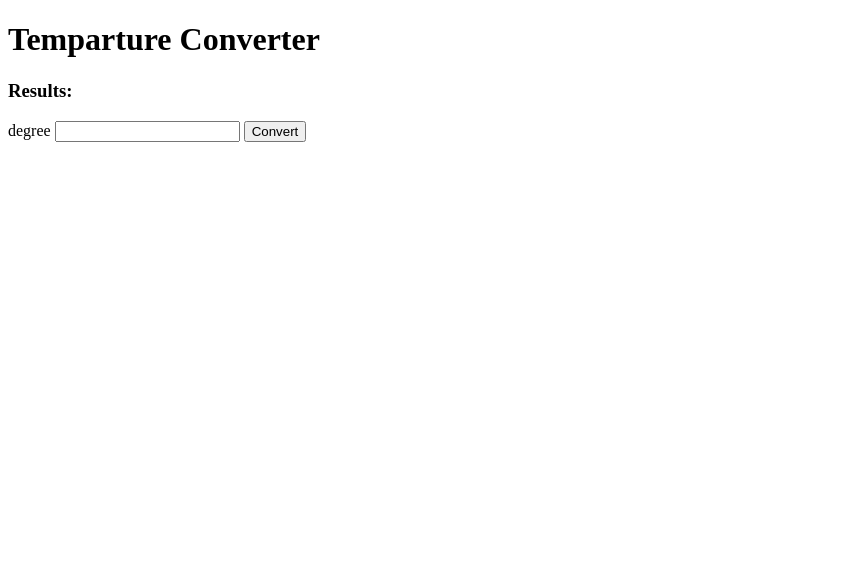
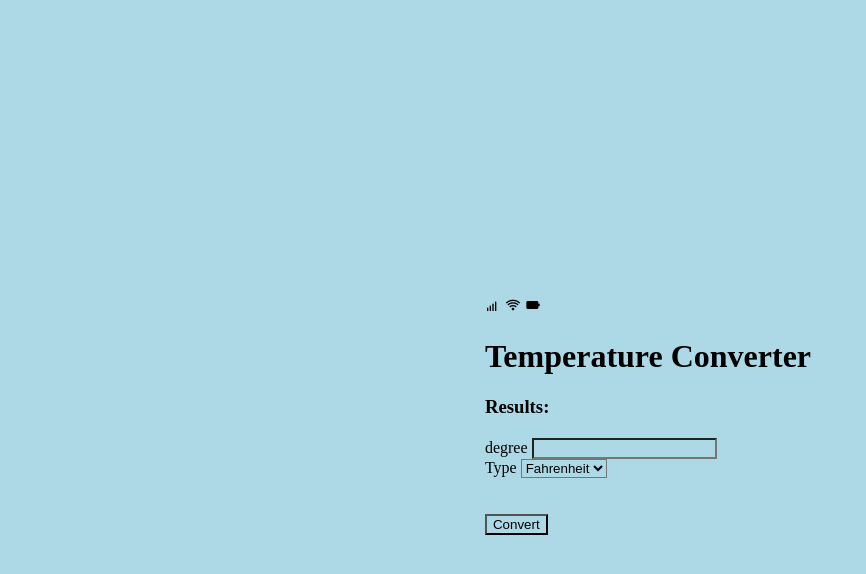
Before and after one commit to Bhavya-Thakral/temperature-converter, a plain HTML site: page index.html in a window 1280 px wide. Shown: the whole page, without its empty margins (0-866 px from the left). Drawn offline with nearby package versions, Linux system fonts and the light colour scheme.

Commit message:
changes to index

```diff
--- a/index.html
+++ b/index.html
@@ -4,17 +4,49 @@
 <head>
     <meta charset="UTF-8">
     <meta name="viewport" content="width=device-width, initial-scale=1.0">
-    <title>Temparture Converter</title>
+    <title>Temperature Converter</title>
+    <link rel="stylesheet" href="style.css">
+    <link rel="stylesheet"
+    href="https://unpkg.com/boxicons@latest/css/boxicons.min.css">
+    <link rel="stylesheet" href="https://cdnjs.cloudflare.com/ajax/libs/font-awesome/4.7.0/css/font-awesome.min.css">
 </head>
 
 <body>
-    <div class="conatiner">
-        <h1>Temparture Converter</h1>
-        <h3>Results:</h3>
-        <label for="degree" id="degree"> degree</label>
-        <input type="number" name="degree" id="num" autocomplete="off">
+    <div class="container">
+        <div class="temp-conv">
+            <div class="mobile">
+                <p class="time"> </p>
+                <div>
+                    <i class='bx bx-signal-4'></i>
+                    <i class='bx bx-wifi' ></i>
+                    <i class='bx bxs-battery' ></i>
+                </div>
+            </div>
+            <div class="head">
+                <h1>Temperature Converter</h1>
+            </div>
+            <div class="result">
+                <h3>Results:</h3>
+                <h2 class="celsius-value" id="celius"></h2>
+            </div>
+            <div class="deg-type">
+            <div class="deg">
+                <label for="degree" id="degree"> degree</label>
+                <input type="number" name="degree" id="degree">
+            </div>
+            <div class="type">
+                <label for="temp-type">Type</label>
+                <select name="type" id="type" autocomplete="on">
+                    <option value="Fahrenheit" id="Fahrenheit">Fahrenheit</option>
+                    <option value="Kelvin" id="Kelvin">Kelvin</option>
+                    <option value="Rankine" id="Rankine">Rankine</option>
+                </select>
+            </div>
 
-        <button type="button" id="btn">Convert</button>
+        </div>
+            <br><br>
+            <button type="button" id="btn">Convert</button>
+        </div>
     </div>
 </body>
 
--- a/style.css
+++ b/style.css
@@ -0,0 +1,12 @@
+*{
+    background-color: lightblue;
+}
+
+.container{
+    display: flex;
+    justify-content: center;
+    align-items: center;
+    flex-direction: column;
+    height: 100vh;
+    width: 100vw;
+}
```
